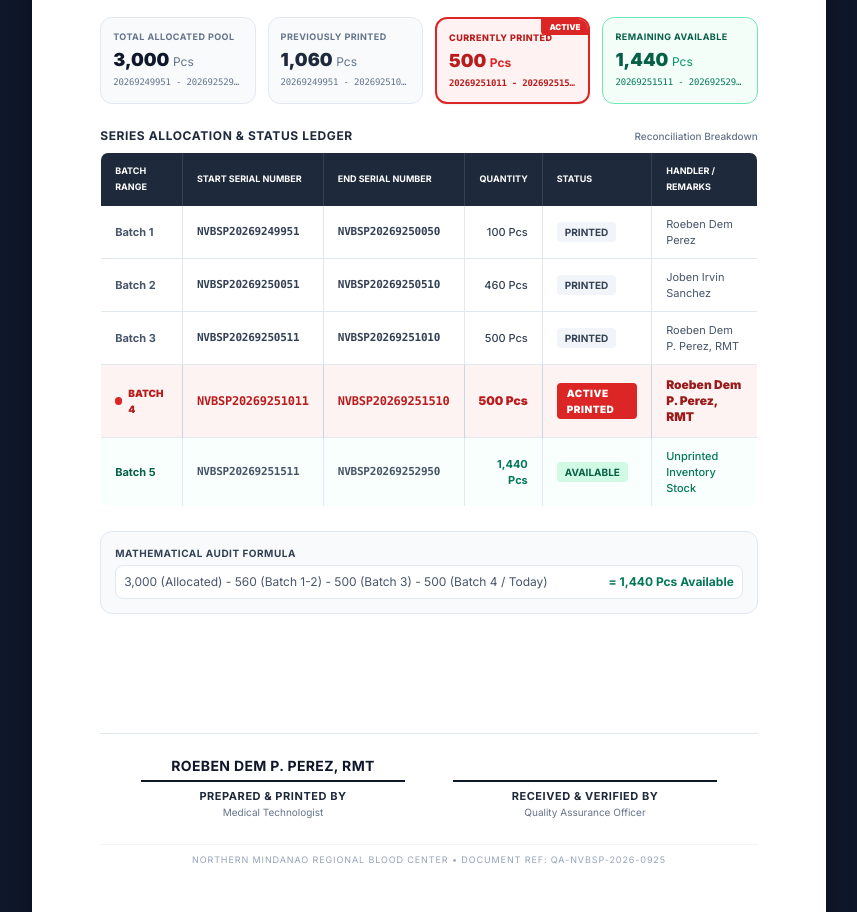
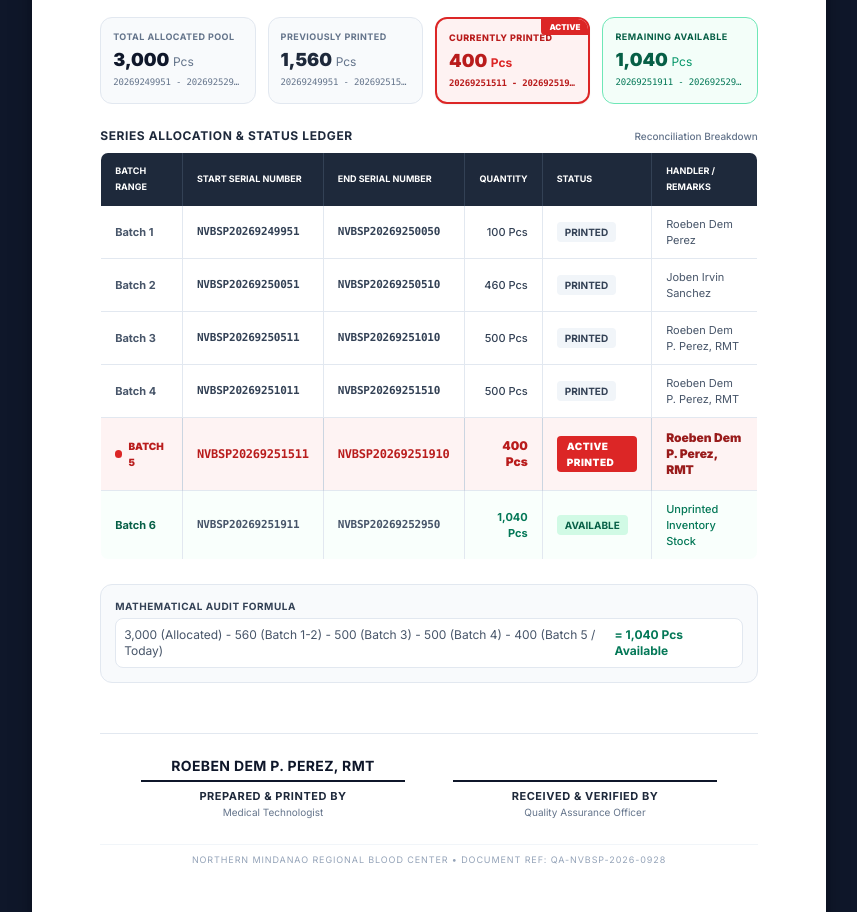
Before and after one commit to dohrbc10-sudo/nmrbc, a plain HTML site: page nvbsp_donation_series_report.html in a window 1280 px wide. Shown: the part 322-1234 px from the top of the page, without its empty margins (211-1068 px from the left). Drawn offline with nearby package versions, Linux system fonts and the light colour scheme.

Commit message:
Update donation report with new batch and counts

```diff
--- a/nvbsp_donation_series_report.html
+++ b/nvbsp_donation_series_report.html
@@ -167,7 +167,7 @@
                         </span>
 
                         <span class="font-bold text-slate-800 text-xs">
-                            September 25, 2026
+                            September 28, 2026
                         </span>
 
                     </div>
@@ -209,14 +209,14 @@
                     </span>
 
                     <div class="text-lg font-black text-slate-800 mt-0.5">
-                        1,060
+                        1,560
                         <span class="text-xs font-normal text-slate-500">
                             Pcs
                         </span>
                     </div>
 
                     <div class="serial-code text-[9px] font-medium text-slate-500 mt-0.5 truncate">
-                        20269249951 - 20269251010
+                        20269249951 - 20269251510
                     </div>
 
                 </div>
@@ -234,14 +234,14 @@
                     </span>
 
                     <div class="text-lg font-black text-red-700 mt-0.5">
-                        500
+                        400
                         <span class="text-xs font-bold text-red-600">
                             Pcs
                         </span>
                     </div>
 
                     <div class="serial-code text-[9px] font-bold text-red-700 mt-0.5 truncate">
-                        20269251011 - 20269251510
+                        20269251511 - 20269251910
                     </div>
 
                 </div>
@@ -255,14 +255,14 @@
                     </span>
 
                     <div class="text-lg font-black text-emerald-800 mt-0.5">
-                        1,440
+                        1,040
                         <span class="text-xs font-normal text-emerald-600">
                             Pcs
                         </span>
                     </div>
 
                     <div class="serial-code text-[9px] font-medium text-emerald-700 mt-0.5 truncate">
-                        20269251511 - 20269252950
+                        20269251911 - 20269252950
                     </div>
 
                 </div>
@@ -425,7 +425,41 @@
                         </tr>
 
 
-                        <!-- Batch 4 - TODAY'S ACTIVE PRINTED RELEASE -->
+                        <!-- Batch 4 -->
+                        <tr class="bg-white text-slate-700">
+
+                            <td class="py-2.5 px-3.5 border-r border-slate-200 font-bold text-slate-600">
+                                Batch 4
+                            </td>
+
+                            <td class="py-2.5 px-3.5 border-r border-slate-200 serial-code font-semibold">
+                                NVBSP20269251011
+                            </td>
+
+                            <td class="py-2.5 px-3.5 border-r border-slate-200 serial-code font-semibold">
+                                NVBSP20269251510
+                            </td>
+
+                            <td class="py-2.5 px-3.5 border-r border-slate-200 text-right font-medium">
+                                500 Pcs
+                            </td>
+
+                            <td class="py-2.5 px-3.5 border-r border-slate-200 font-bold text-slate-600">
+
+                                <span class="inline-block bg-slate-100 text-slate-700 px-2 py-0.5 rounded text-[10px]">
+                                    PRINTED
+                                </span>
+
+                            </td>
+
+                            <td class="py-2.5 px-3.5 text-slate-600">
+                                Roeben Dem P. Perez, RMT
+                            </td>
+
+                        </tr>
+
+
+                        <!-- Batch 5 - TODAY'S ACTIVE PRINTED RELEASE -->
                         <tr class="bg-red-50/90 font-bold text-slate-900 border-y-2 border-red-600">
 
                             <td class="py-3 px-3.5 border-r border-slate-300 text-red-700">
@@ -435,7 +469,7 @@
                                     <span class="w-2 h-2 rounded-full bg-red-600 inline-block animate-ping"></span>
 
                                     <span class="uppercase text-[10px] font-black">
-                                        Batch 4
+                                        Batch 5
                                     </span>
 
                                 </div>
@@ -443,15 +477,15 @@
                             </td>
 
                             <td class="py-3 px-3.5 border-r border-slate-300 serial-code text-red-700 font-bold text-xs">
-                                NVBSP20269251011
+                                NVBSP20269251511
                             </td>
 
                             <td class="py-3 px-3.5 border-r border-slate-300 serial-code text-red-700 font-bold text-xs">
-                                NVBSP20269251510
+                                NVBSP20269251910
                             </td>
 
                             <td class="py-3 px-3.5 border-r border-slate-300 text-right text-red-700 font-black text-xs">
-                                500 Pcs
+                                400 Pcs
                             </td>
 
                             <td class="py-3 px-3.5 border-r border-slate-300">
@@ -469,15 +503,15 @@
                         </tr>
 
 
-                        <!-- Batch 5 - REMAINING AVAILABLE -->
+                        <!-- Batch 6 - REMAINING AVAILABLE -->
                         <tr class="bg-emerald-50/30 text-slate-700">
 
                             <td class="py-2.5 px-3.5 border-r border-slate-200 font-bold text-emerald-800">
-                                Batch 5
+                                Batch 6
                             </td>
 
                             <td class="py-2.5 px-3.5 border-r border-slate-200 serial-code font-semibold text-slate-600">
-                                NVBSP20269251511
+                                NVBSP20269251911
                             </td>
 
                             <td class="py-2.5 px-3.5 border-r border-slate-200 serial-code font-semibold text-slate-600">
@@ -485,7 +519,7 @@
                             </td>
 
                             <td class="py-2.5 px-3.5 border-r border-slate-200 text-right font-bold text-emerald-700">
-                                1,440 Pcs
+                                1,040 Pcs
                             </td>
 
                             <td class="py-2.5 px-3.5 border-r border-slate-200">
@@ -519,11 +553,11 @@
                 <div class="text-xs text-slate-600 flex items-center justify-between font-mono bg-white p-2 border border-slate-200 rounded-lg">
 
                     <span>
-                        3,000 (Allocated) - 560 (Batch 1-2) - 500 (Batch 3) - 500 (Batch 4 / Today)
+                        3,000 (Allocated) - 560 (Batch 1-2) - 500 (Batch 3) - 500 (Batch 4) - 400 (Batch 5 / Today)
                     </span>
 
                     <span class="font-bold text-emerald-700">
-                        = 1,440 Pcs Available
+                        = 1,040 Pcs Available
                     </span>
 
                 </div>
@@ -584,7 +618,7 @@
             <div class="mt-6 text-center text-[9px] text-slate-400 uppercase tracking-widest border-t border-slate-100 pt-2">
 
                 Northern Mindanao Regional Blood Center
-                • Document Ref: QA-NVBSP-2026-0925
+                • Document Ref: QA-NVBSP-2026-0928
 
             </div>
 
```
